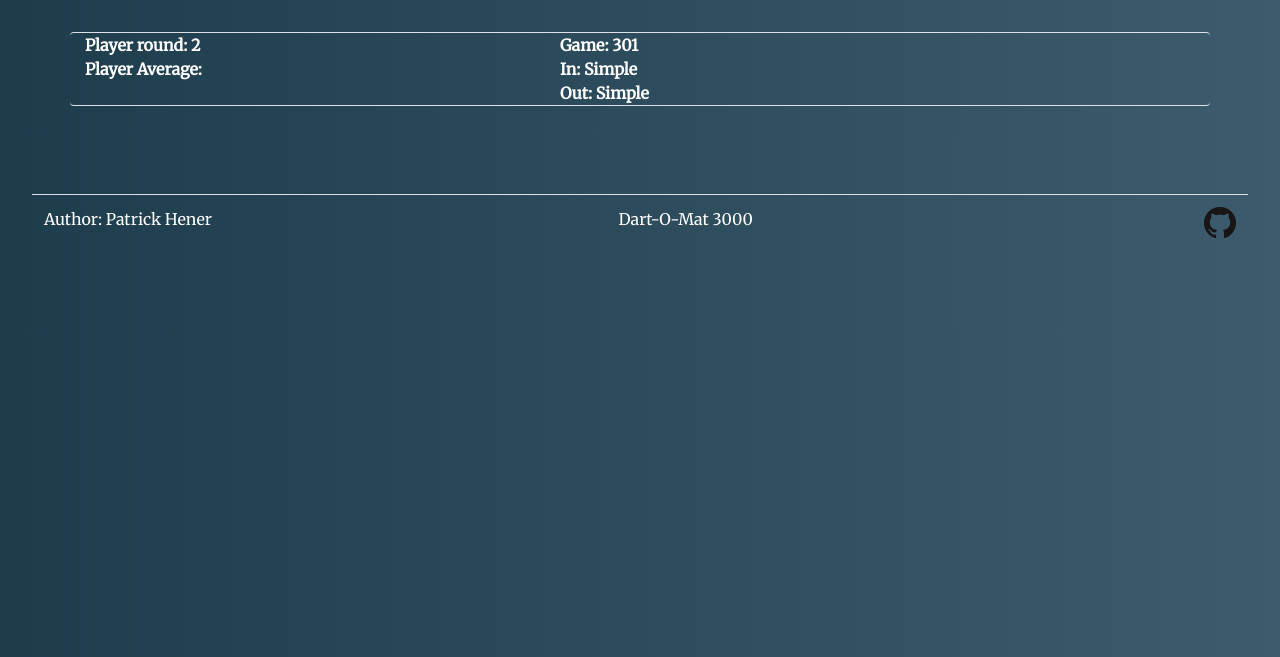
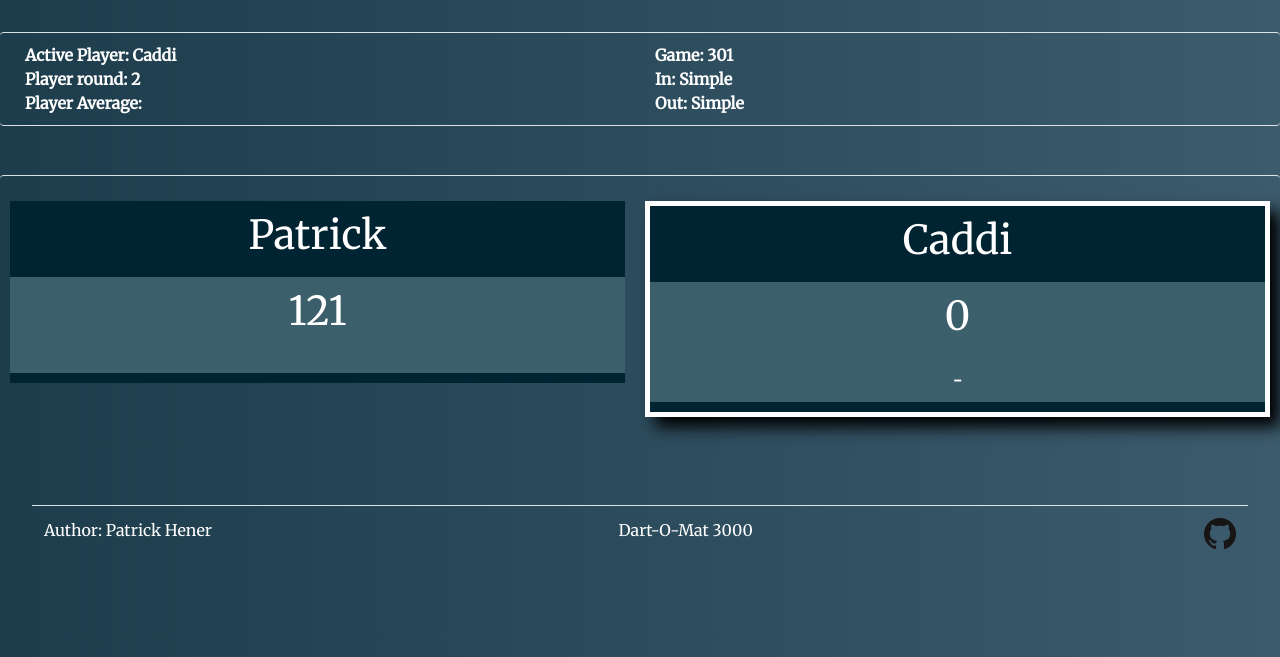
Before and after one commit to patrickhener/dart-o-mat-3000, a Flask app: page /game/scoreboardX01 in a window 1280 px wide. Shown: the part 128-785 px from the top of the page. Run offline with Flask 2, Linux system fonts and the light colour scheme; data comes from the database, SQL or seed files in the repository; both versions use the stored data as it was after the commit; some libraries are stand-ins or nearby versions.

Commit message:
Game handling for X01 is working. Scoreboard is showing things. Still no gameController to change thrown count on misrecognition. No Average, no view of hits. But some may play this way

```diff
--- a/app/__init__.py
+++ b/app/__init__.py
@@ -4,6 +4,9 @@ from flask_socketio import SocketIO
 
 # Import SQLAlchemy
 from flask_sqlalchemy import SQLAlchemy
+
+# Import Minify
+from flask_minify import minify
 
 # Define the WSGI application object
 app = Flask(__name__)
@@ -20,6 +23,9 @@ socketio = SocketIO(app)
 # by modules and controllers
 db = SQLAlchemy(app)
 
+# Minify Things
+minify(app=app, html=True, js=True, cssless=True, cache=True, fail_safe=True)
+
 # HTTP error handling
 @app.errorhandler(404)
 def not_found(error):
--- a/app/mod_game/controllers.py
+++ b/app/mod_game/controllers.py
@@ -26,7 +26,6 @@ def index():
 @mod_game.route("/admin/")
 def admin():
     players = Player.query.all()
-    socketio.emit('redirectIndex', '/game/scoreboard')
     return render_template('/game/admin.html', players=players)
 
 @mod_game.route("/manageuser", methods=['GET', 'POST'])
@@ -70,17 +69,28 @@ def gameController():
 @mod_game.route("/scoreboardCricket")
 def scoreboardCricket():
     game = Game.query.first()
-    socketio.emit('refresh')
-    return render_template('/game/scoreboardCricket.html', gametype=game.gametype, variant=game.variant)
+    activePlayer = getActivePlayer()
+    #  socketio.emit('refresh')
+    return render_template(
+        '/game/scoreboardCricket.html',
+        player=activePlayer.name,
+        gametype=game.gametype,
+        variant=game.variant
+    )
 
 @mod_game.route("/scoreboardX01")
-def scoreboardX01():
+def scoreboardX01(message=None):
     # Var for returning options
+    if not message:
+        message = "-"
+    else:
+        message = message
     # Check if there is a Game ongoing
     started = checkIfOngoingGame()
     # Get general data to draw scoreboard
     playing_players = getPlayingPlayersObjects()
     activePlayer = getActivePlayer()
+
     game = Game.query.first()
     try:
         rnd = len(Round.query.filter_by(player_id=activePlayer.id).all())
@@ -92,12 +102,15 @@ def scoreboardX01():
         player_scores.append(getScore(player.id))
 
     playerScoresList = [{'Player': str(name), 'Score': str(score)} for name, score in zip(playing_players,player_scores)]
-    socketio.emit('refresh')
-    socketio.emit('drawScoreboardX01', (playerScoresList, activePlayer.name))
+    socketio.emit('drawScoreboardX01', (playerScoresList))
+    socketio.emit('highlightActive', (activePlayer.name, rnd, message))
 
     return render_template(
         '/game/scoreboardX01.html',
+        playerlist=playerScoresList,
+        message=message,
         started=started,
+        player=activePlayer.name,
         gametype=game.gametype,
         rndcount=rnd,
         startIn=game.inGame,
@@ -109,14 +122,15 @@ def throw(hit, mod):
     game = Game.query.first()
     # Lookup if next player has to be switched
     if game.nextPlayerNeeded:
-        return "Switch to next Player first!\n"
+        scoreboardX01("Remove Darts")
+        return "Switch to next player first\n"
     else:
         # decide which game mechanism to use
         x01_games = ['301','501','701','901']
 
         if any(x in str(game.gametype) for x in x01_games):
             doIt = scoreX01(hit,mod)
-            scoreboardX01()
+            scoreboardX01(doIt)
             return doIt
         elif str(game.gametype) == "Cricket":
             return "Cricket Game"
--- a/app/mod_game/helper.py
+++ b/app/mod_game/helper.py
@@ -51,11 +51,12 @@ def getScore(playerID):
     return score.score
 
 def checkIfOngoingGame():
-    ongoing = False
+    if Game.query.filter_by(won=True).first():
+        return False
     if Player.query.filter_by(active=True).first():
-        ongoing = True
+        return True
 
-    return ongoing
+    return False
 
 def checkIfOngoingRound(activePlayer):
     # Check if there is a ongoing round associated with player
@@ -125,19 +126,18 @@ def scoreX01(hit,mod):
                 #rnd.throwcount = 3
                 playerScore.score = playerScore.parkScore
                 db.session.commit()
-                return "Bust\n"
+                return "Bust! Remove Darts!"
             # check if won
             elif playerScore.score - points == 0:
                 # TODO Here might be the best place to implement statistics function
                 # TODO Also implement exitOut here
                 #
                 game.won = True
-                activePlayer.active = False
                 throwcount += 1
                 rnd.throwcount = throwcount
                 playerScore.score = 0
                 db.session.commit()
-                return "Game has been won\n"
+                return "Winner!"
             # define new score, increase throwcount, commit to db
             else:
                 newScore = playerScore.score - points
@@ -151,9 +151,7 @@ def scoreX01(hit,mod):
                 db.session.add(throw)
                 db.session.commit()
 
-                result = "Hit is {} {}\n".format(modifier,hitword)
-                result += "New score is {}\n".format(newScore)
-                return result
+                return "-"
     else:
         # Output if no game is running
         return "There is no active game running\n"
--- a/app/static/css/custom.css
+++ b/app/static/css/custom.css
@@ -19,6 +19,45 @@ a, a:hover, a:visited, a:active {
 	text-decoration: underline;
 }
 
+h1#playerName,h1#playerScore {
+	text-align: center;
+}
+
+div#playerName {
+	background-color: #012432;
+	padding: 10px;
+}
+
+div#playerScore {
+	background-color: #3c5f6c;
+	padding: 10px;
+}
+
+div#playerMessage {
+	background-color: #3c5f6c;
+	padding: 10px;
+	text-align: center;
+	font-weight: bold;
+}
+
+div#playerThrow {
+	background-color: #012432;
+	padding: 5px;
+}
+
+div#scoreheader {
+	padding: 10px;
+	margin-bottom: 25px;
+}
+
+div[id^="Border-"] {
+	margin-top: 25px;
+	padding-left: 0px;
+	padding-right: 0px;
+	margin-left: 10px;
+	margin-right: 10px;
+}
+
 div.jumbotron.header {
 	background: url("../img/banner.jpg");
 	background-size: cover;
@@ -32,16 +71,6 @@ div.jumbotron.footer {
 
 table.footer {
 	color: #fff;
-}
-
-table.scoreboard {
-	width: 90%;
-	vertical-align: center;
-	text-align: center;
-}
-
-table.throws {
-	text-align: center;
 }
 
 .btn-outline-primary {
--- a/app/static/js/index.js
+++ b/app/static/js/index.js
@@ -5,6 +5,5 @@ socket.on('connect', function() {
 });
 
 socket.on('redirectIndex', function(url) {
-	console.log("Got redirected")
 	window.location.href = url;
 });
--- a/app/static/js/scoreboard.js
+++ b/app/static/js/scoreboard.js
@@ -1,4 +1,3 @@
-// Socket Settings
 var socket = io.connect('http://' + document.domain + ':' + location.port);
 
 socket.on('connect', function() {
@@ -9,53 +8,68 @@ socket.on('refresh', function() {
 	window.location.reload(1);
 });
 
-socket.on('drawScoreboardX01', function(playerScoresList, activePlayer) {
-	console.log("Drawing")
-	createDivFromJSON(playerScoresList);
-	highlightActivePlayer(activePlayer);
+socket.on('drawScoreboardX01', function(list) {
+	drawScoreboardX01(list);
+});
+
+socket.on('highlightActive', function(player, round, message) {
+	highlightActivePlayer(player, round, message);
+});
+
+socket.on('redirectX01', function(url) {
+	window.location.href = url;
+});
+
+socket.on('redirectCricket', function(url) {
+	window.location.href = url;
 });
 
 // Functions
-function createDivFromJSON(json) {
-	var col = [];
-	for (var i = 0; i < json.length; i++) {
-	    for (var key in json[i]) {
-		if (col.indexOf(key) === -1) {
-		    col.push(key);
-		}
-	    }
+function drawScoreboardX01(list) {
+	var div = document.getElementById("score");
+	while (div.firstChild) {
+		div.removeChild(div.firstChild);
 	}
-	alert(col)
-
-	var div = document.createElement("div");
-	div.setAttribute('name','scores');
-
-	var table = document.createElement("table");
-	table.setAttribute('class','table table-striped table-dark');
-	var tr = table.insertRow(-1);
-	for (var i = 0; i < col.length; i++) {
-		var th = document.createElement("th");
-		th.innerHTML = col[i];
-	    tr.appendChild(th);
+	for (var item in list) {
+		var div = document.getElementById("score");
+		var borderDiv = document.createElement("div");
+		borderDiv.setAttribute("class", "col");
+		borderDiv.setAttribute("id", "Border-" + list[item].Player);
+		var nameDiv = document.createElement("div");
+		nameDiv.setAttribute("name", "Player-" + list[item].Player);
+		nameDiv.setAttribute("id", "playerName");
+		nameDiv.innerHTML = "<h1 id='playerName'>" + list[item].Player + "</h1>";
+		borderDiv.appendChild(nameDiv);
+		var scoreDiv = document.createElement("div");
+		scoreDiv.setAttribute("name", "Score-" + list[item].Player);
+		scoreDiv.setAttribute("id", "playerScore");
+		scoreDiv.innerHTML = "<h1 id='playerScore'>" + list[item].Score + "</h1>";
+		borderDiv.appendChild(scoreDiv);
+		var messageDiv = document.createElement("div");
+		messageDiv.setAttribute("name", "Message-" + list[item].Player);
+		messageDiv.setAttribute("id", "playerMessage");
+		messageDiv.innerHTML = "";
+		borderDiv.appendChild(messageDiv);
+		var throwDiv = document.createElement("div");
+		throwDiv.setAttribute("name", "Throw-" + list[item].Player);
+		throwDiv.setAttribute("id", "playerThrow");
+		throwDiv.innerHTML = "";
+		borderDiv.appendChild(throwDiv);
+		div.appendChild(borderDiv);
 	}
-
-	for (var i = 0; i < json.length; i++) {
-
-	    tr = table.insertRow(-1);
-
-	    for (var j = 0; j < col.length; j++) {
-		var tabCell = tr.insertCell(-1);
-		tabCell.innerHTML = json[i][col[j]];
-		console.log(json[i][col[j]])
-	    }
-	}
-
-	// var divContainer = document.getElementById("content");
-	// divContainer.innerHTML = "";
-	// divContainer.appendChild(div);
 };
 
-function highlightActivePlayer(activePlayer) {
-	var name = activePlayer;
-	console.log(name)
+function highlightActivePlayer(activePlayer, playerRound, message) {
+	var borderDiv = document.getElementById("Border-" + activePlayer);
+	borderDiv.style.border='5px solid white';
+	borderDiv.style.boxShadow='10px 10px 15px black';
+	var headerLeft = document.getElementById("header-left");
+	headerLeft.innerHTML = "<b>Active Player: " + activePlayer + "<br>Player round: " + playerRound + "<br>Player Average: </b>";
+	var messageDiv = document.getElementsByName("Message-" + activePlayer);
+	messageDiv[0].innerHTML = message;
 };
+
+function init(list, activePlayer) {
+	drawScoreboardX01(list);
+	highlightActivePlayer(activePlayer);
+};
--- a/app/templates/game/scoreboardX01.html
+++ b/app/templates/game/scoreboardX01.html
@@ -1,19 +1,16 @@
 {% extends "base.html" %}
 {% block head %}
 <script src="{{ url_for('static', filename='js/scoreboard.js') }}"></script>
-	<script>
-		socket.on('redirectX01', function(url) {
-			window.location.href = url;
-		});
-	</script>
 {% endblock %}
-
+{% block bodyparam %}onload="drawScoreboardX01({{ playerlist }}); highlightActivePlayer('{{ player }}', '{{ rndcount }}', '{{ message }}')"){% endblock %}
 {% block content %}
-<div class="container" id="content">
-	<div class="row border-bottom border-top rounded">
-		<div class="col-5"><b>Player round: {{ rndcount }}<br>Player Average: </b></div>
-		<div class="col-7" id="x01"><b>Game: {{ gametype }}<br>In: {{ startIn }}<br>Out: {{ exitOut }}</b></div>
+<div class="container-fluid" id="content">
+	<div class="row border-bottom border-top rounded" id="scoreheader">
+		<div class="col" id="header-left"><b>Active Player: {{ player }}<br>Player round: {{ rndcount }}<br>Player Average: </b></div>
+		<div class="col" id="header-right"><b>Game: {{ gametype }}<br>In: {{ startIn }}<br>Out: {{ exitOut }}</b></div>
 	</div>
+	<br>
+	<div class="row border-top rounded" id="score"></div>
 </div>
 <br>
 {% endblock %}
--- a/requirements.txt
+++ b/requirements.txt
@@ -1,4 +1,5 @@
 flask
 flask-socketio
 flask-sqlalchemy
+flask-minify
 eventlet
```
Also changed, not shown: app/templates/game/index.html (+7 -1 lines), app/templates/game/scoreboardCricket.html (+1 -6 lines), app/mod_game/database.db (added).
